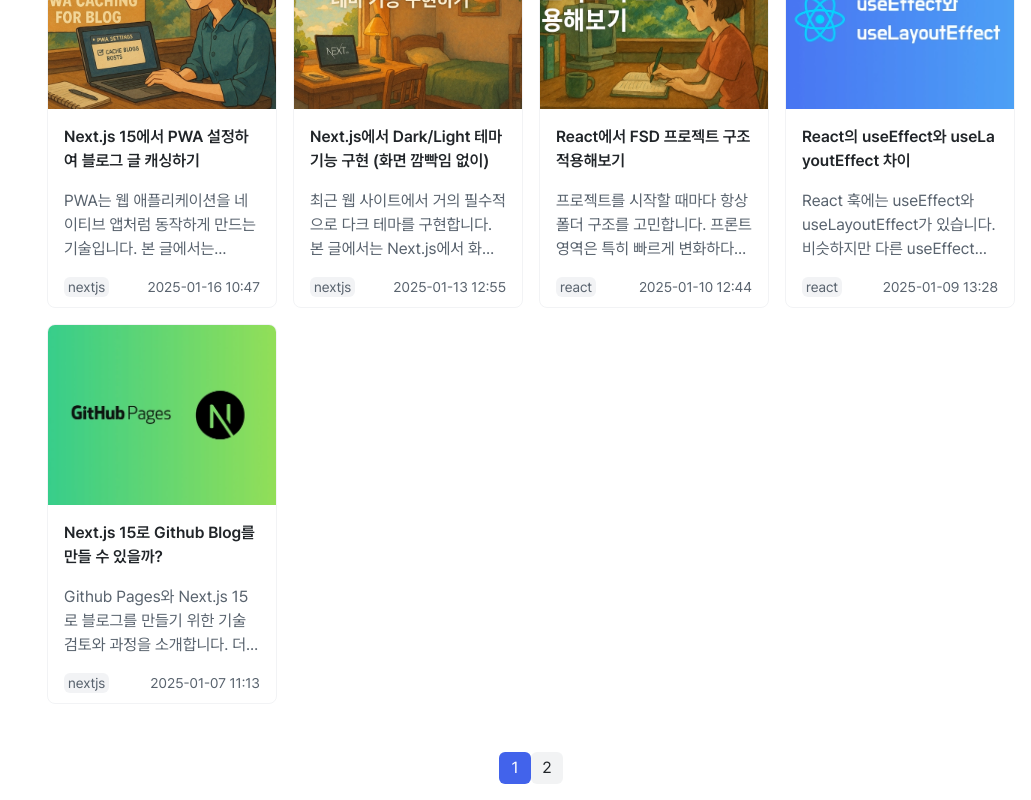
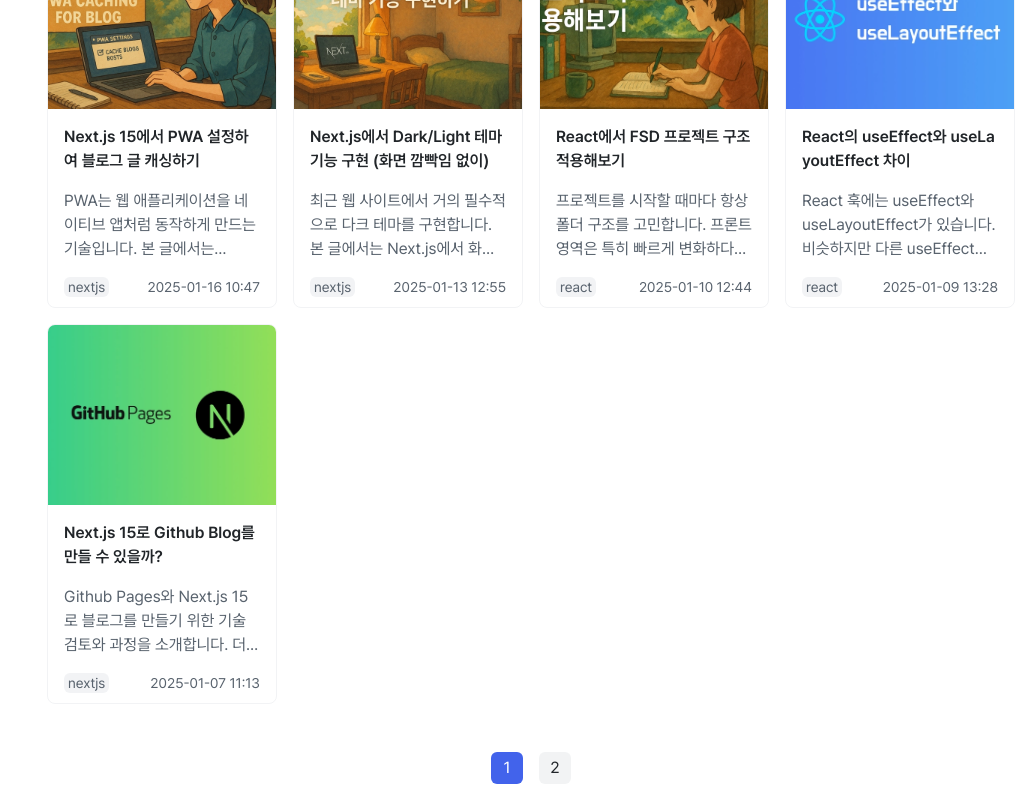
Before and after one commit to bluemiv/bluemiv.github.io, a Next.js app: page / in a window 1280 px wide. Shown: the part 930-1730 px from the top of the page, without its empty margins (249-1280 px from the left). Built offline with nearby package versions, Linux system fonts and the light colour scheme.

Commit message:
style: pagination 간격 추가

```diff
--- a/src/shared/layouts/BlogHomeLayout.tsx
+++ b/src/shared/layouts/BlogHomeLayout.tsx
@@ -41,12 +41,12 @@
           <div className="overflow-hidden w-full">
             <ResponsiveAd />
           </div>
-          <div className="w-full flex items-center justify-center">
+          <div className="w-full flex items-center justify-center gap-md">
             {Array.from({ length: totalPageNum }, (_, idx) => idx + 1).map((page) => (
               <div
                 key={page}
                 className={clsx(
-                  ' w-[32px] h-[32px] flex items-center justify-center gap-md rounded-md',
+                  ' w-[32px] h-[32px] flex items-center justify-center rounded-md',
                   page === currentPageNum
                     ? 'bg-app-primary dark:bg-app-dark-primary text-white cursor-not-allowed'
                     : 'bg-app-sub-bg dark:bg-app-dark-sub-bg hover:bg-app-primary dark:hover:bg-app-dark-primary hover:text-white duration-100 ease-in-out cursor-pointer',
```
